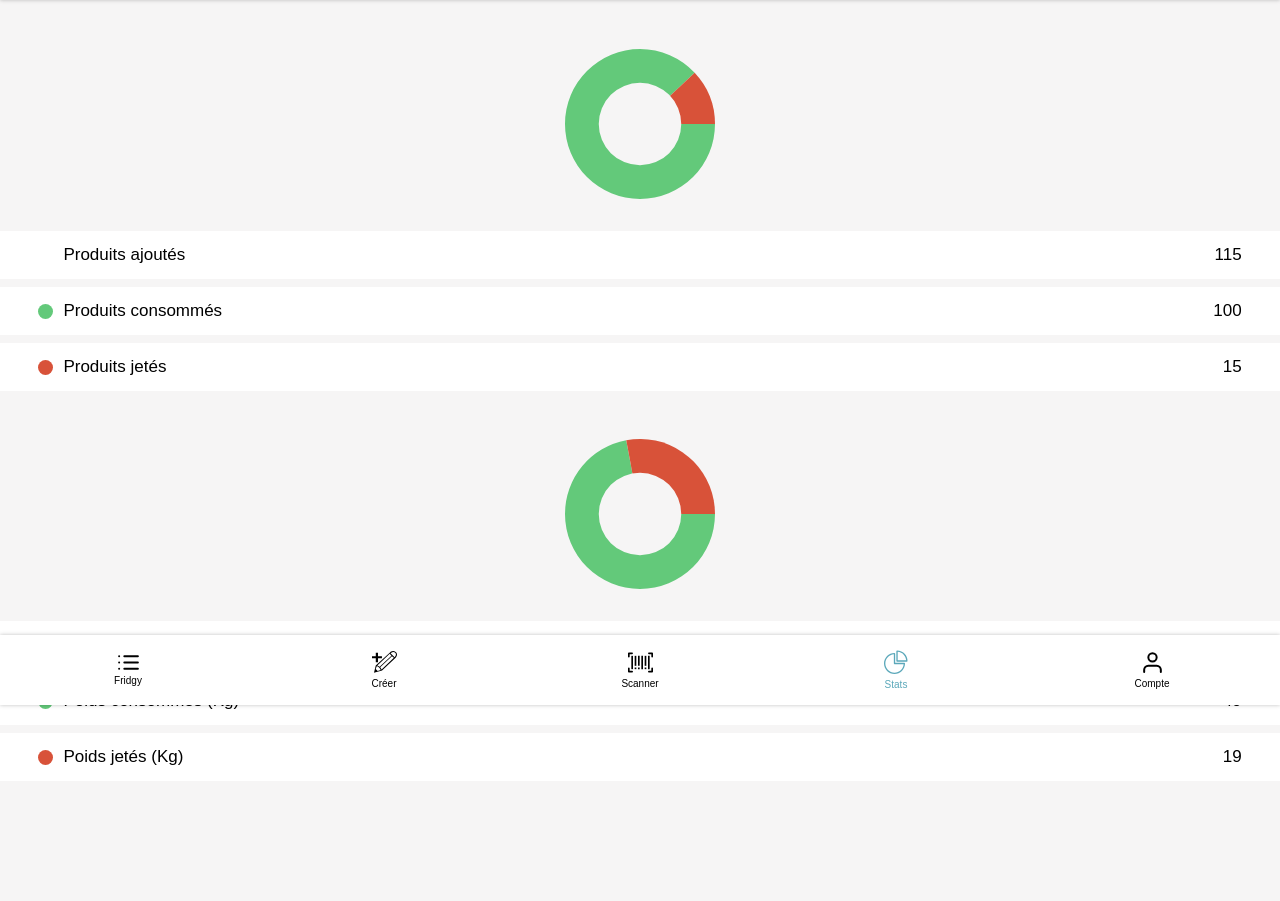
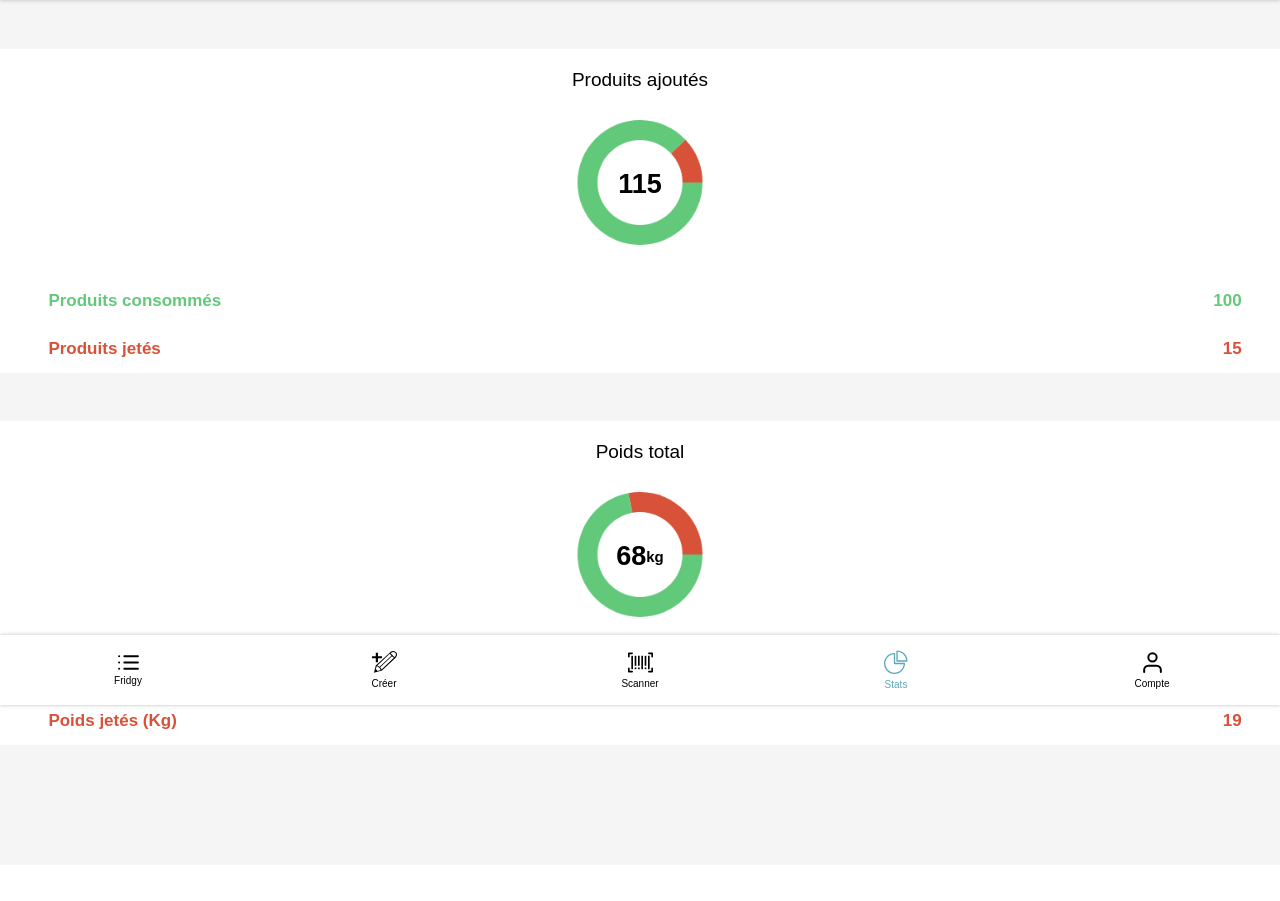
Before and after one commit to julien-wagentrutz/Fridgy, a PHP site: page /Pages/stats.html in a window 1280 px wide. Shown: the part 95-996 px from the top of the page. After the commit the page ends 824 px from the top, so only its background shows below. Run offline with PHP 8.4, Linux system fonts and the light colour scheme; some libraries are stand-ins or nearby versions.

Commit message:
Stats design big update

```diff
--- a/Pages/stats.html
+++ b/Pages/stats.html
@@ -50,52 +50,49 @@
         </div>
         <main>
             <section>
-                <div class="firstStatsContainer">
-                    <canvas id="firstCanvas"></canvas>
-                    <div class="cardStats">
-                        <div class="cardStatsFlexSubContainer">
-                            <div class="cardStatsWhiteDot"></div>
-                            <p>Produits ajoutés</p>
+                <div class="statsContainer">
+                    <div class="canvasContainer">
+                        <div class="statsTitle"><p>Produits ajoutés</p></div>
+                        <canvas id="firstCanvas"></canvas>
+                        <div class="total">
+                            <div>115</div>
                         </div>
-                        <div class="cardStatsNumber">115</div>
                     </div>
                     <div class="cardStats">
                         <div class="cardStatsFlexSubContainer">
-                            <div class="cardStatsGreenDot"></div>
-                            <p>Produits consommés</p>
+                            <div class="cardStatsGreen"></div>
+                            <p class="cardStatsGreen">Produits consommés</p>
                         </div>
-                        <div class="cardStatsNumber">100</div>
+                        <div class="cardStatsNumber cardStatsGreen">100</div>
                     </div>
                     <div class="cardStats">
                         <div class="cardStatsFlexSubContainer">
-                            <div class="cardStatsRedDot"></div>
-                            <p>Produits jetés</p>
+                            <p class="cardStatsRed">Produits jetés</p>
                         </div>
-                        <div class="cardStatsNumber">15</div>
+                        <div class="cardStatsNumber cardStatsRed">15</div>
                     </div>
                 </div>
-                <div class="SecondStatsContainer">
-                    <canvas id="secondCanvas"></canvas>
-                    <div class="cardStats">
-                        <div class="cardStatsFlexSubContainer">
-                            <div class="cardStatsWhiteDot"></div>
-                            <p>Poids total (Kg)</p>
+                <div class="statsContainer">
+                    <div class="canvasContainer">
+                        <div class="statsTitle"><p>Poids total</p></div>
+                        <canvas id="secondCanvas"></canvas>
+                        <div class="totalkg">
+                            <div class="kgNumber">68</div>
+                            <div class="kgKg">kg</div>
                         </div>
-                        <div class="cardStatsNumber">56</div>
                     </div>
                     <div class="cardStats">
                         <div class="cardStatsFlexSubContainer">
-                            <div class="cardStatsGreenDot"></div>
-                            <p>Poids consommés (Kg)</p>
+                            <div class="cardStatsGreen"></div>
+                            <p class="cardStatsGreen cardStatsGreen">Poids consommés (Kg)</p>
                         </div>
-                        <div class="cardStatsNumber">49</div>
+                        <div class="cardStatsNumber cardStatsGreen">49</div>
                     </div>
                     <div class="cardStats">
                         <div class="cardStatsFlexSubContainer">
-                            <div class="cardStatsRedDot"></div>
-                            <p>Poids jetés (Kg)</p>
+                            <p class="cardStatsRed">Poids jetés (Kg)</p>
                         </div>
-                        <div class="cardStatsNumber">19</div>
+                        <div class="cardStatsNumber cardStatsRed">19</div>
                     </div>
                 </div>
             </section>
--- a/Scripts/pieChart.js
+++ b/Scripts/pieChart.js
@@ -4,7 +4,7 @@
 //
 // POUR CHANGER IMAGE EN FONCTION DE 50% DE ROUGE ETC :
 // Se servir simplement des données "consommés" et "jetés" faire un calcul simple de si
-// "jetés" est égal ou supérieur à 50% du total de produits et changer l'image en conséquence
+// "jetés" est égal ou supérieur à 20% du total de produits et changer l'image en conséquence
 //
 //
 
@@ -70,7 +70,7 @@ let Piechart = function(options){
                 this.options.doughnutHoleSize * Math.min(this.canvas.width/2,this.canvas.height/2),
                 0,
                 2 * Math.PI,
-                "#F6F5F5"
+                "#FFFFFF"
             )
         }
 
@@ -82,7 +82,7 @@ let firstDougnutChart = new Piechart(
         canvas:firstCanvas,
         data:datas1,
         colors:["#63C97A","#D85239"],
-        doughnutHoleSize:0.55
+        doughnutHoleSize:0.68
     }
 )
 firstDougnutChart.draw()
@@ -92,7 +92,7 @@ let secondDougnutChart = new Piechart(
         canvas:secondCanvas,
         data:datas2,
         colors:["#63C97A","#D85239"],
-        doughnutHoleSize:0.55
+        doughnutHoleSize:0.68
     }
 )
 secondDougnutChart.draw()
--- a/Styles/stats.css
+++ b/Styles/stats.css
@@ -16,54 +16,48 @@ main
     justify-content: space-between;
     align-items: center;
     height: 6vh;
-    margin-bottom: 1vh;
-    background: white;
     padding-left: 3vw;
     padding-right: 3vw;
+    font-weight: bold;
 }
 
-.firstStatsContainer
+.statsContainer
 {
     margin-bottom: 6vh;
+    padding-top: 1px;
+    background-color: white;
 }
 
-.cardStatsWhiteDot
+.statsTitle
 {
-    border-radius: 50%;
-    background-color: white;
-    width: 15px;
-    height: 15px;
-    padding: 0;
+    text-align: center;
+    font-size: 19px;
+    font-weight: 500;
+    margin: 0;
+    padding: 0 0 10px 0;
 }
 
-.cardStatsGreenDot
+.cardStatsGreen
 {
-    border-radius: 50%;
-    background-color: #63C97A;
-    width: 15px;
-    height: 15px;
-    padding: 0;
+    color: #63C97A;
 }
 
-.cardStatsRedDot
+.cardStatsRed
 {
-    border-radius: 50%;
-    background-color: #D85239;
-    width: 15px;
-    height: 15px;
-    padding: 0;
-}
-
-.cardStatsFlexSubContainer
-{
-    display: flex;
-    align-items: center;
-    width: 60vw;
+    color: #D85239;
 }
 
 .cardStats p
 {
     margin-left: 10px;
+}
+
+.canvasContainer
+{
+    position: relative;
+    margin-left: auto;
+    margin-right: auto;
+    width: 250px;
 }
 
 canvas
@@ -72,4 +66,45 @@ canvas
     margin-bottom: 4vh;
     margin-left: auto;
     margin-right: auto;
+    width: 250px;
 }
+
+.total
+{
+    position: absolute;
+    top: 75px;
+    left: calc(50% - 40px);
+    display: flex;
+    justify-content: center;
+    align-items: center;
+    width: 80px;
+    height: 80px;
+    border-radius: 50%;
+    font-size: 27px;
+    font-weight: 600;
+}
+
+.totalkg
+{
+    position: absolute;
+    top: 75px;
+    left: calc(50% - 40px);
+    display: flex;
+    justify-content: center;
+    align-items: center;
+    width: 80px;
+    height: 80px;
+    border-radius: 50%;
+}
+
+.kgNumber
+{
+    font-size: 27px;
+    font-weight: 600;
+}
+
+.kgKg
+{
+    font-size: 15px;
+    font-weight: 600;
+}
```
